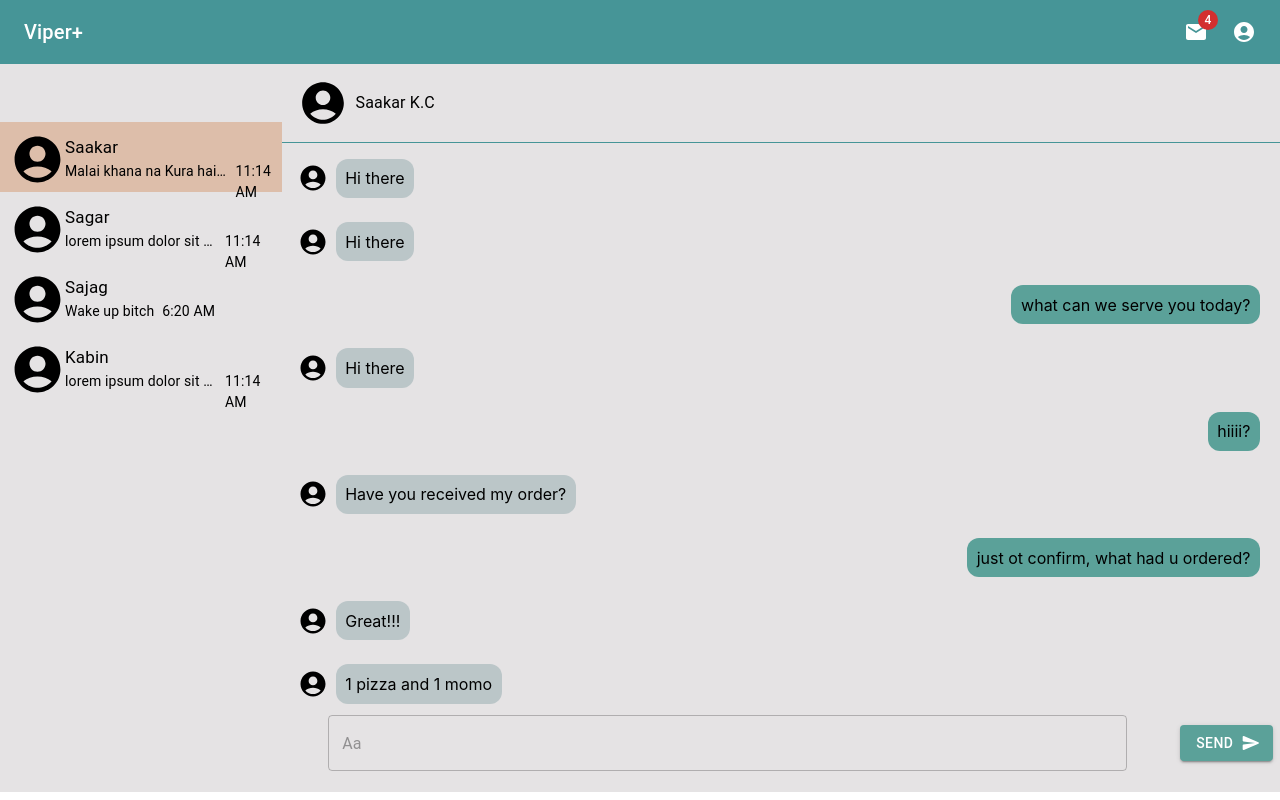
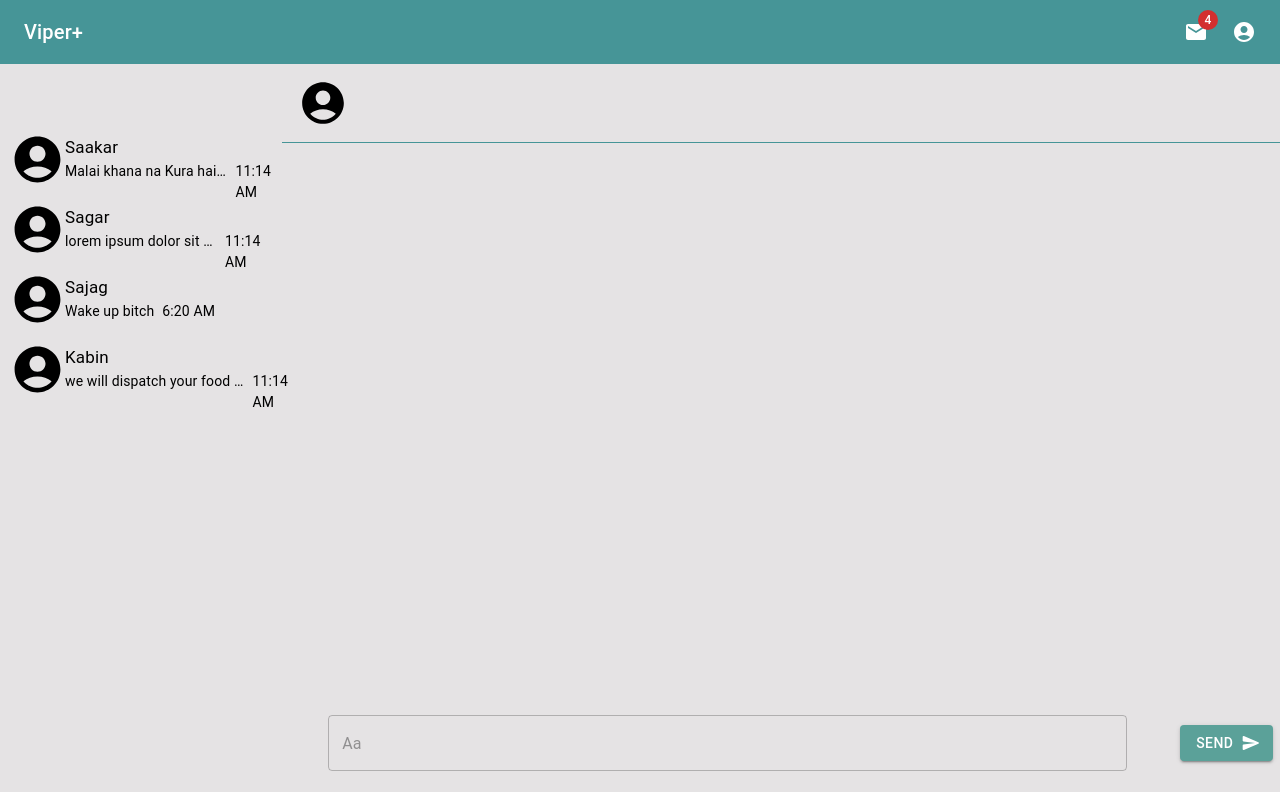
Before and after one commit to ghimiresaurav/viper-pro, a React (Create React App) app: page / in a window 1280 px wide. Built offline with nearby package versions, Linux system fonts and the light colour scheme.

Commit message:
add context api

```diff
--- a/src/components/LeftWindow/ChatRoom.js
+++ b/src/components/LeftWindow/ChatRoom.js
@@ -1,7 +1,10 @@
 import { Box, Typography } from "@mui/material";
 import AccountCircle from "@mui/icons-material/AccountCircle";
+import GlobalContext from "../../contexts/GlobalContext";
+import { useContext } from "react";
 
 const ChatRoom = (props) => {
+  const { room, setRoom } = useContext(GlobalContext);
   return (
     <Box
       sx={{
@@ -11,6 +14,9 @@ const ChatRoom = (props) => {
           backgroundColor: "#BBC6C8",
           //   (theme) => theme.palette.gray.main,
         },
+      }}
+      onClick={() => {
+        setRoom(props.chat);
       }}
     >
       <Box sx={{ display: "flex", padding: "10px" }}>
@@ -33,7 +39,7 @@ const ChatRoom = (props) => {
                 maxWidth: "180px",
               }}
             >
-              {props.chat.message}
+              {props.chat.latestMessage}
             </Typography>
             <Typography
               sx={{
--- a/src/components/RightWindow/MessageField.js
+++ b/src/components/RightWindow/MessageField.js
@@ -1,13 +1,15 @@
 import { Stack } from "@mui/material";
 import Message from "./Message";
 import messages from "../../data/messages";
+import { useContext } from "react";
+import GlobalContext from "../../contexts/GlobalContext";
 
 const MessageField = () => {
-  const selectedRoom = "6368f26677b679d2a2b1b607";
-  const messagesOfChat = messages.filter(
-    (message) => message.room == selectedRoom
+  const { room } = useContext(GlobalContext);
+
+  const messagesOfSelectedRoom = messages.filter(
+    (message) => message.room === room._id
   );
-  console.log(messagesOfChat);
   return (
     <Stack
       sx={{
@@ -18,7 +20,7 @@ const MessageField = () => {
         pt: 2,
       }}
     >
-      {messagesOfChat.map((message) => (
+      {messagesOfSelectedRoom.map((message) => (
         <Message key={message._id} message={message} />
       ))}
     </Stack>
--- a/src/components/RightWindow/TopBar.js
+++ b/src/components/RightWindow/TopBar.js
@@ -1,7 +1,10 @@
 import { Box, Typography } from "@mui/material";
 import AccountCircle from "@mui/icons-material/AccountCircle";
+import { useContext } from "react";
+import GlobalContext from "../../contexts/GlobalContext";
 
 const TopBar = () => {
+  const { room } = useContext(GlobalContext);
   return (
     <Box
       sx={{
@@ -11,7 +14,7 @@ const TopBar = () => {
     >
       <Box display="flex" alignItems="center" sx={{ pl: 2, height: "100%" }}>
         <AccountCircle sx={{ fontSize: 50 }} />
-        <Typography pl={1}>Saakar K.C</Typography>
+        <Typography pl={1}>{room.name}</Typography>
       </Box>
     </Box>
   );
--- /dev/null
+++ b/src/contexts/GlobalContext.js
@@ -0,0 +1,5 @@
+import { createContext } from "react";
+
+const GlobalContext = createContext({});
+
+export default GlobalContext;
--- a/src/data/chats.js
+++ b/src/data/chats.js
@@ -1,27 +1,27 @@
 const chats = [
   {
     name: "Saakar",
-    message: "Malai khana na Kura hai khau",
+    latestMessage: "Malai khana na Kura hai khau",
     time: "11:14 AM",
-    _id: "adsfd",
+    _id: "6360057b5b21d25339bcf11d",
   },
   {
     name: "Sagar",
-    message: "lorem ipsum dolor sit amet",
+    latestMessage: "lorem ipsum dolor sit amet",
     time: "11:14 AM",
-    _id: "kjoij",
+    _id: "636006525b21d25339bcf13c",
   },
   {
     name: "Sajag",
-    message: "Wake up bitch",
+    latestMessage: "Wake up bitch",
     time: "6:20 AM",
-    _id: "qioejfo",
+    _id: "635ff6c25b21d25339bcf04e",
   },
   {
     name: "Kabin",
-    message: "lorem ipsum dolor sit amet",
+    latestMessage: "we will dispatch your food as soon as it is ready",
     time: "11:14 AM",
-    _id: "6368f28c77b679d2a2b1b60a",
+    _id: "6368f26677b679d2a2b1b607",
   },
 ];
 export default chats;
--- a/src/data/messages.js
+++ b/src/data/messages.js
@@ -1,4 +1,5 @@
 const messages = [
+  // kabin
   {
     _id: "6368f28c77b679d2a2b1b60a",
     sender: "63464b26d645d767bcabacba",
@@ -107,6 +108,44 @@ const messages = [
     updatedAt: "2022-11-07T12:10:24.803Z",
     __v: 0,
   },
+  // saakar
+  {
+    _id: "6368f5b0e197f2baaf087127",
+    sender: "63464b26d645d767bcabacbc",
+    body: "k xa bro",
+    room: "6360057b5b21d25339bcf11d",
+    createdAt: "2022-11-07T12:10:24.803Z",
+    updatedAt: "2022-11-07T12:10:24.803Z",
+    __v: 0,
+  },
+  {
+    _id: "6368f5b0e197f2baaf087128",
+    sender: "6306fa4ecf3951826a1b272f",
+    body: "thik xa yaar",
+    room: "6360057b5b21d25339bcf11d",
+    createdAt: "2022-11-07T12:10:24.803Z",
+    updatedAt: "2022-11-07T12:10:24.803Z",
+    __v: 0,
+  },
+  ,
+  {
+    _id: "6368f5b0e197f2baaf087129",
+    sender: "6306fa4ecf3951826a1b272f",
+    body: "tmro k xa vana na",
+    room: "6360057b5b21d25339bcf11d",
+    createdAt: "2022-11-07T12:10:24.803Z",
+    updatedAt: "2022-11-07T12:10:24.803Z",
+    __v: 0,
+  },
+  {
+    _id: "6368f5b0e197f2baaf087130",
+    sender: "63464b26d645d767bcabacbc",
+    body: "mero ni thikxa yaar",
+    room: "6360057b5b21d25339bcf11d",
+    createdAt: "2022-11-07T12:10:24.803Z",
+    updatedAt: "2022-11-07T12:10:24.803Z",
+    __v: 0,
+  },
 ];
 
 export default messages;
--- a/src/pages/chat.js
+++ b/src/pages/chat.js
@@ -1,12 +1,15 @@
 import { Box } from "@mui/material";
-import React from "react";
+import React, { useState } from "react";
 import LeftWindow from "../components/LeftWindow";
 import RightWindow from "../components/RightWindow";
 import TopBar from "../components/NavBar";
+import GlobalContext from "../contexts/GlobalContext";
 
 const Chat = () => {
+  const [room, setRoom] = useState({ name: "", _id: "" });
+
   return (
-    <>
+    <GlobalContext.Provider value={{ room, setRoom }}>
       <TopBar />
       <Box
         sx={{
@@ -19,7 +22,7 @@ const Chat = () => {
         <LeftWindow />
         <RightWindow />
       </Box>
-    </>
+    </GlobalContext.Provider>
   );
 };
 
```
